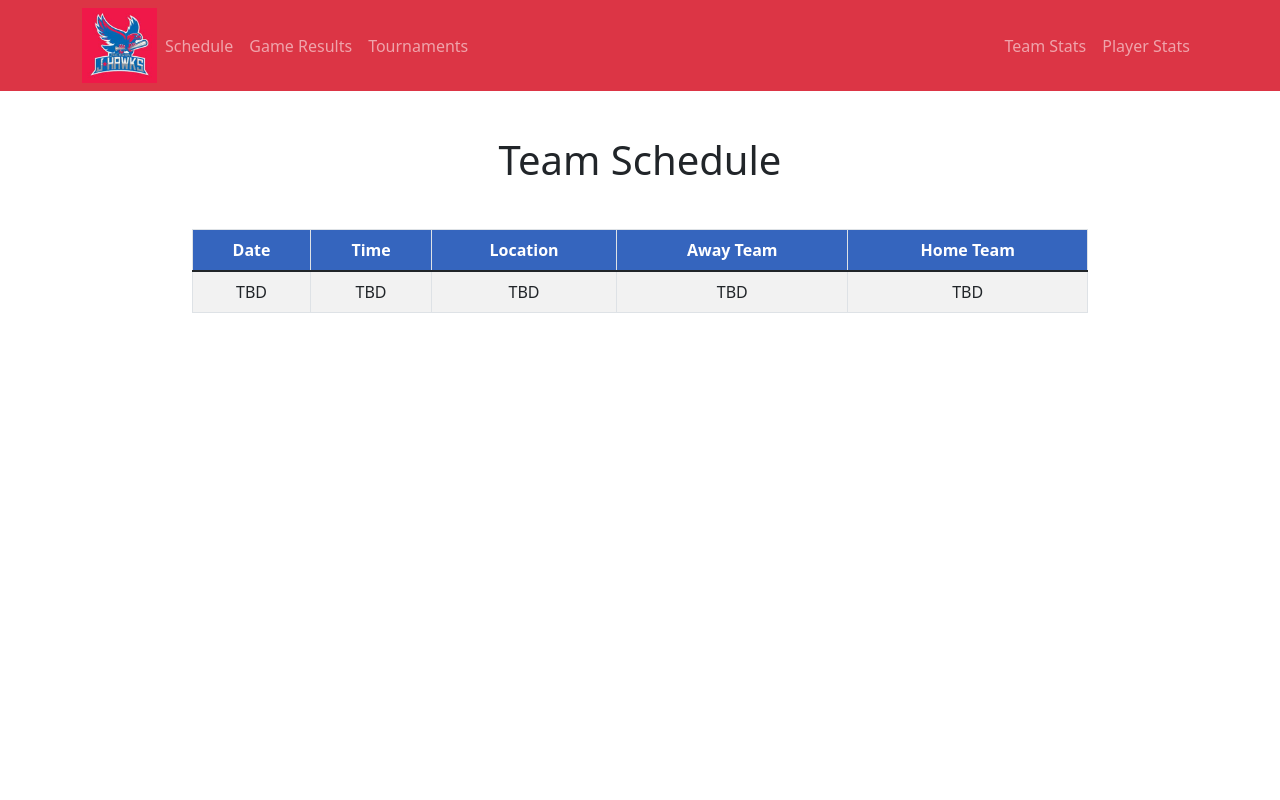
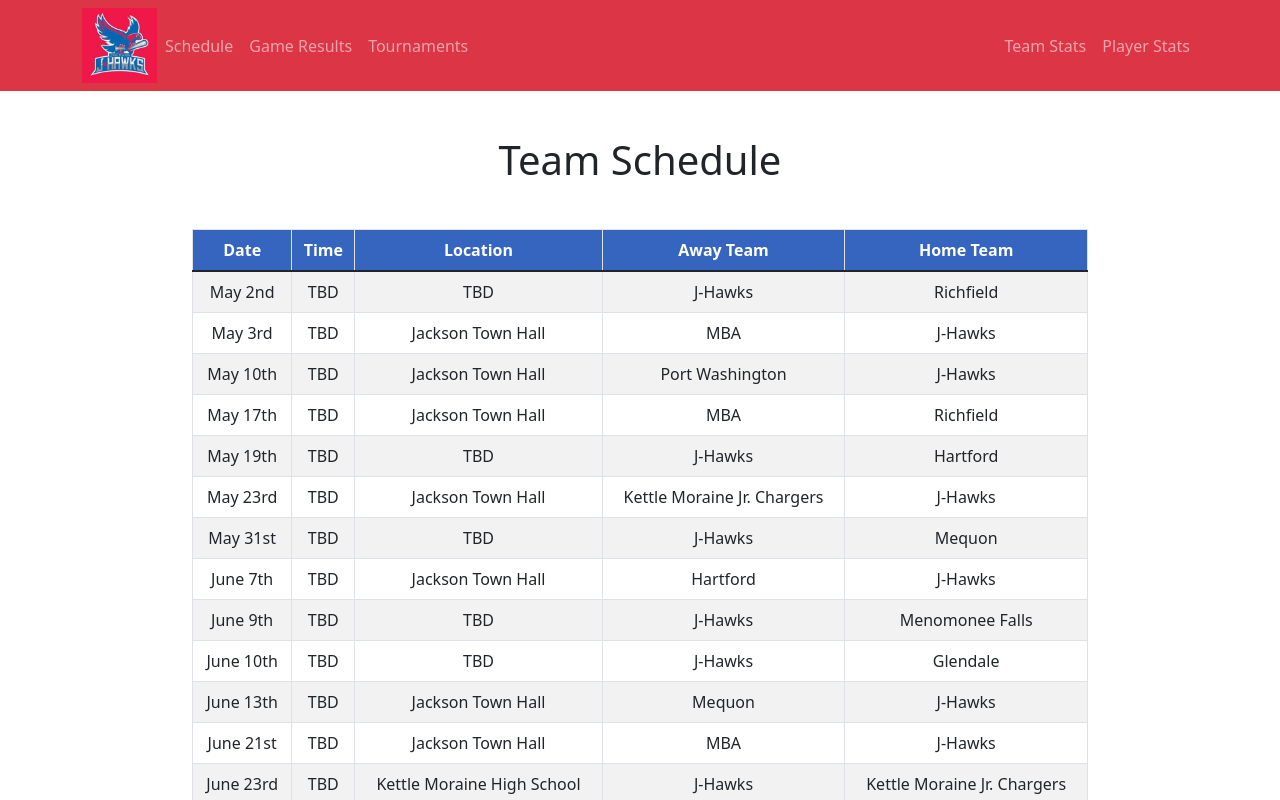
Before and after one commit to stevenpfaff/JHawk_Statsheet, a React (Create React App) app: page / in a window 1280 px wide. Shown: the top 800 px of the page. Built offline with nearby package versions, Linux system fonts and the light colour scheme.

Commit message:
added team schedule

```diff
--- a/src/Data/schedule.json
+++ b/src/Data/schedule.json
@@ -1,9 +1,114 @@
 [
     {
-        "date": "TBD",
+        "date": "May 2nd",
         "time": "TBD",
         "location": "TBD",
-        "away_team": "TBD",
-        "home_team": "TBD"
+        "away_team": "J-Hawks",
+        "home_team": "Richfield"
+    },
+    {
+        "date": "May 3rd",
+        "time": "TBD",
+        "location": "Jackson Town Hall",
+        "away_team": "MBA",
+        "home_team": "J-Hawks"
+    },
+    {
+        "date": "May 10th",
+        "time": "TBD",
+        "location": "Jackson Town Hall",
+        "away_team": "Port Washington",
+        "home_team": "J-Hawks"
+    },
+    {
+        "date": "May 17th",
+        "time": "TBD",
+        "location": "Jackson Town Hall",
+        "away_team": "MBA",
+        "home_team": "Richfield"
+    },
+    {
+        "date": "May 19th",
+        "time": "TBD",
+        "location": "TBD",
+        "away_team": "J-Hawks",
+        "home_team": "Hartford"
+    },
+    {
+        "date": "May 23rd",
+        "time": "TBD",
+        "location": "Jackson Town Hall",
+        "away_team": "Kettle Moraine Jr. Chargers",
+        "home_team": "J-Hawks"
+    },
+    {
+        "date": "May 31st",
+        "time": "TBD",
+        "location": "TBD",
+        "away_team": "J-Hawks",
+        "home_team": "Mequon"
+    },
+    {
+        "date": "June 7th",
+        "time": "TBD",
+        "location": "Jackson Town Hall",
+        "away_team": "Hartford",
+        "home_team": "J-Hawks"
+    },
+    {
+        "date": "June 9th",
+        "time": "TBD",
+        "location": "TBD",
+        "away_team": "J-Hawks",
+        "home_team": "Menomonee Falls"
+    },
+    {
+        "date": "June 10th",
+        "time": "TBD",
+        "location": "TBD",
+        "away_team": "J-Hawks",
+        "home_team": "Glendale"
+    },
+    {
+        "date": "June 13th",
+        "time": "TBD",
+        "location": "Jackson Town Hall",
+        "away_team": "Mequon",
+        "home_team": "J-Hawks"
+    },
+    {
+        "date": "June 21st",
+        "time": "TBD",
+        "location": "Jackson Town Hall",
+        "away_team": "MBA",
+        "home_team": "J-Hawks"
+    },
+    {
+        "date": "June 23rd",
+        "time": "TBD",
+        "location": "Kettle Moraine High School",
+        "away_team": "J-Hawks",
+        "home_team": "Kettle Moraine Jr. Chargers"
+    },
+    {
+        "date": "June 27th",
+        "time": "TBD",
+        "location": "Jackson Town Hall",
+        "away_team": "Menomonee Falls",
+        "home_team": "J-Hawks"
+    },
+    {
+        "date": "June 30th",
+        "time": "TBD",
+        "location": "TBD",
+        "away_team": "J-Hawks",
+        "home_team": "Port Washington"
+    },
+    {
+        "date": "July 5th",
+        "time": "TBD",
+        "location": "Jackson Town Hall",
+        "away_team": "Glendale",
+        "home_team": "J-Hawks"
     }
 ]
--- a/src/components/Team/Team.js
+++ b/src/components/Team/Team.js
@@ -5,12 +5,23 @@ function Team() {
     return (
         <div style={{ marginRight: "15%", marginLeft: "15%", marginBottom: "10%" }} >
             <meta name="viewport" content="width=device-width, initial-scale=1.0" />
-            <h1 style={{ marginRight: "10%", marginLeft: "10%", marginBottom: "5%", marginTop: "5%", fontFamily: "inherit" }}>Team Batting Stats</h1>
+            <h1 style={{ marginRight: "10%", marginLeft: "10%", marginBottom: "5%", marginTop: "5%", fontFamily: "inherit" }}>Team Record</h1>
             <Table striped bordered hover>
                 <thead>
                     <tr>
                         <th>Wins</th>
                         <th>Losses</th>
+                    </tr>
+                </thead>
+                <tbody>
+                    <td>0</td>
+                    <td>0</td>
+                </tbody>
+            </Table>
+            <h1 style={{ marginRight: "10%", marginLeft: "10%", marginBottom: "5%", marginTop: "5%", fontFamily: "inherit" }}>Team Batting Stats</h1>
+            <Table striped bordered hover>
+                <thead>
+                    <tr>
                         <th>Runs</th>
                         <th>RA's</th>
                         <th>Hits</th>
@@ -22,19 +33,17 @@ function Team() {
                 </thead>
                 <tbody>
                     <tr>
-                        <th>0</th>
-                        <th>0</th>
-                        <th>0</th>
-                        <th>0</th>
-                        <th>0</th>
-                        <th>.000</th>
-                        <th>.000</th>
-                        <th>.000</th>
-                        <th>.000</th>
+                        <td>0</td>
+                        <td>0</td>
+                        <td>0</td>
+                        <td>.000</td>
+                        <td>.000</td>
+                        <td>.000</td>
+                        <td>.000</td>
                     </tr>
                 </tbody>
             </Table>
-            <h1>Team Pitching Stats</h1>
+            <h1 style={{ marginRight: "10%", marginLeft: "10%", marginBottom: "5%", marginTop: "5%", fontFamily: "inherit" }}>Team Pitching Stats</h1>
             <Table striped bordered hover>
                 <thead>
                     <tr>
@@ -43,27 +52,21 @@ function Team() {
                         <th>WHIP</th>
                         <th>BB's</th>
                         <th>K's</th>
-                        <th>PT's</th>
-                        <th>BALL</th>
-                        <th>STRK</th>
                         <th>FIP</th>
                     </tr>
                 </thead>
                 <tbody>
                     <tr>
-                        <th>0</th>
-                        <th>0.00</th>
-                        <th>0.00</th>
-                        <th>0</th>
-                        <th>0</th>
-                        <th>0</th>
-                        <th>0</th>
-                        <th>0</th>
-                        <th>0.00</th>
+                        <td>0</td>
+                        <td>0.00</td>
+                        <td>0.00</td>
+                        <td>0</td>
+                        <td>0</td>
+                        <td>0.00</td>
                     </tr>
                 </tbody>
             </Table>
-        </div>
+        </div >
     )
 }
 export default Team;
```
